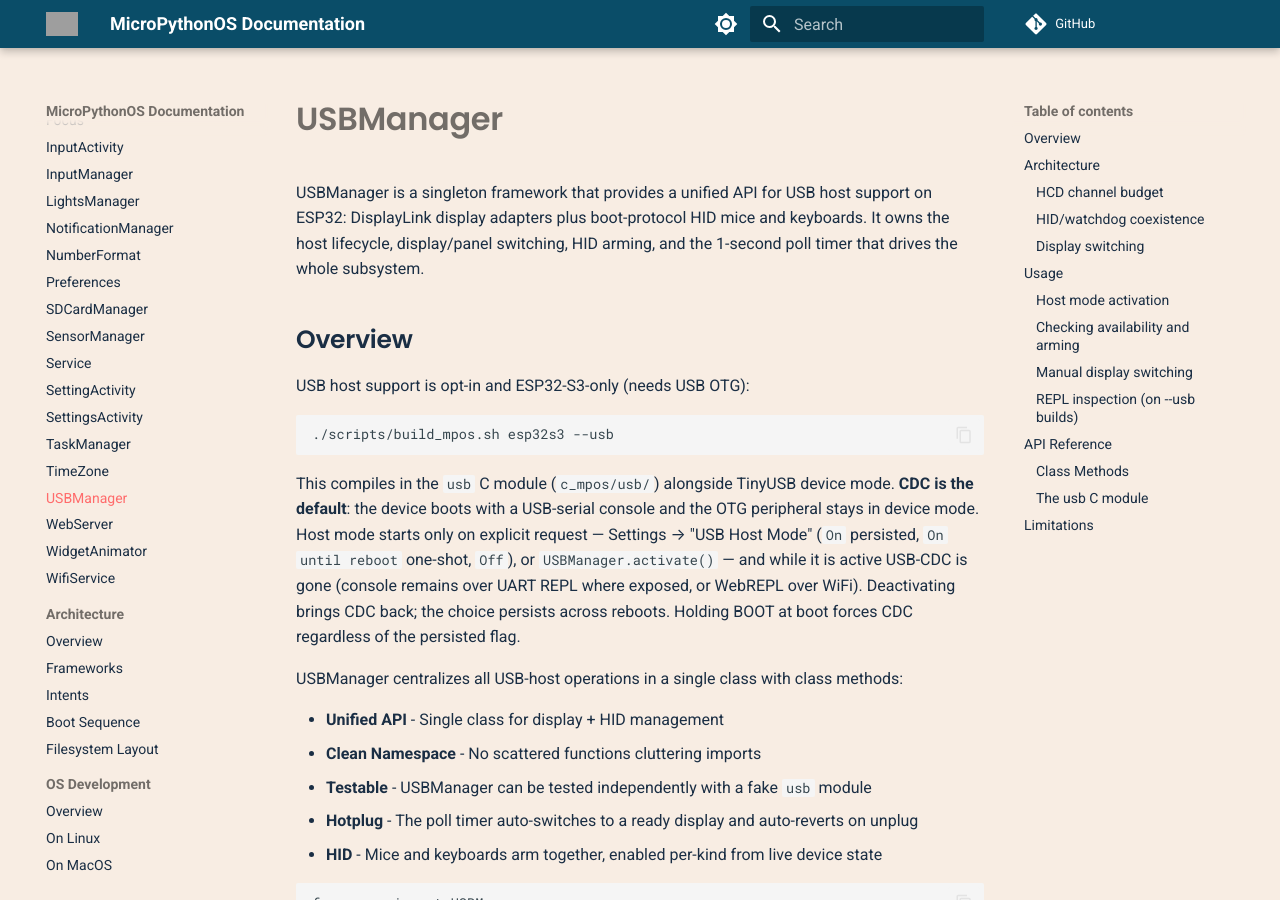
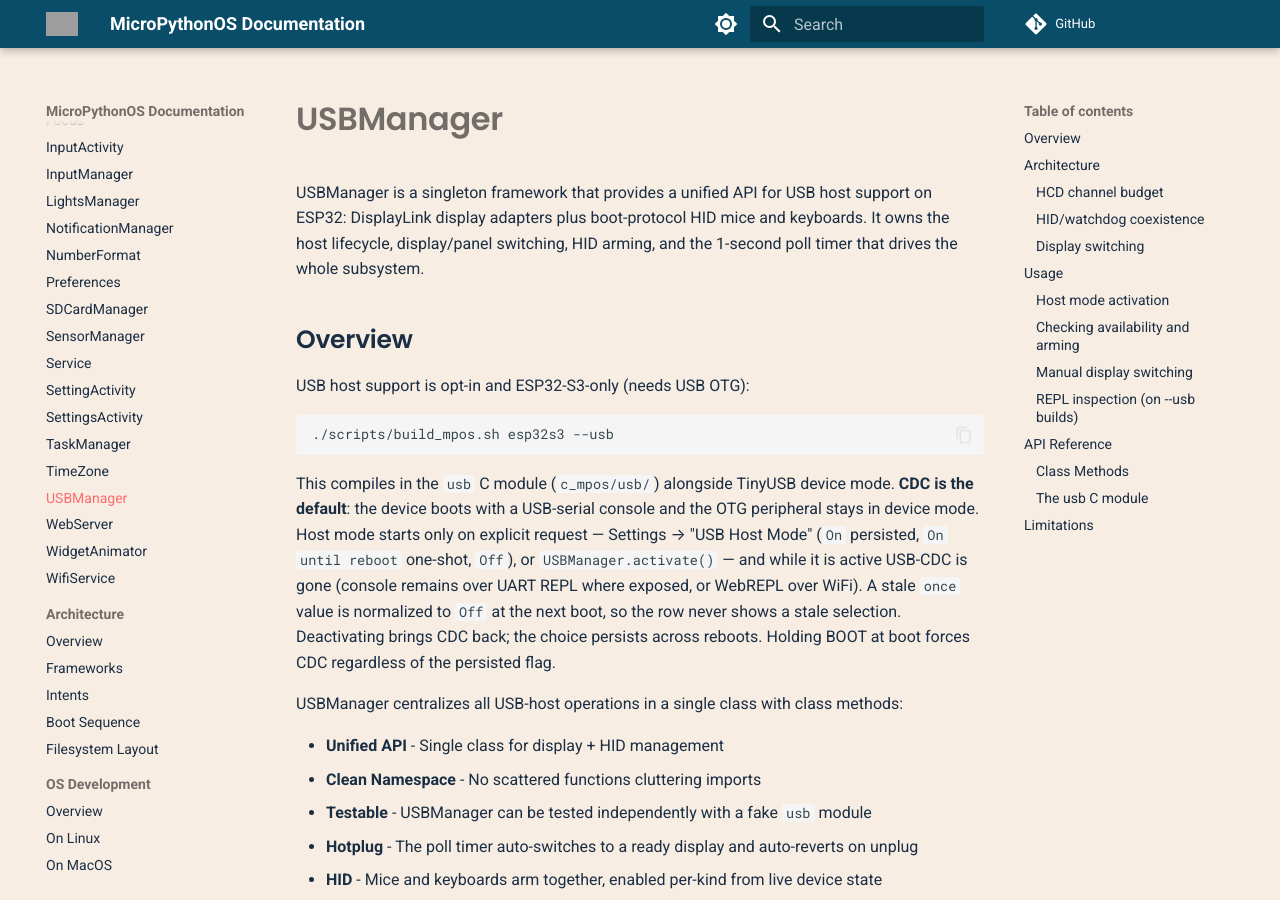
Before and after one commit to MicroPythonOS/docs, an MkDocs documentation site: the page built from docs/frameworks/usb-manager.md, in a window 1280 px wide and 900 px high. Built offline with MkDocs 1.6.1 and Material for MkDocs 9.7.7, drawn with Linux system fonts in a browser that asks for light colours; comment, search, counter and statistics services are not loaded; grey boxes are pictures that could not be loaded.

Commit message:
usb: document once normalization at boot

````diff
--- a/docs/frameworks/usb-manager.md
+++ b/docs/frameworks/usb-manager.md
@@ -10,7 +10,7 @@ USB host support is opt-in and ESP32-S3-only (needs USB OTG):
 ./scripts/build_mpos.sh esp32s3 --usb
 ```
 
-This compiles in the `usb` C module (`c_mpos/usb/`) alongside TinyUSB device mode. **CDC is the default**: the device boots with a USB-serial console and the OTG peripheral stays in device mode. Host mode starts only on explicit request — Settings → "USB Host Mode" (`On` persisted, `On until reboot` one-shot, `Off`), or `USBManager.activate()` — and while it is active USB-CDC is gone (console remains over UART REPL where exposed, or WebREPL over WiFi). Deactivating brings CDC back; the choice persists across reboots. Holding BOOT at boot forces CDC regardless of the persisted flag.
+This compiles in the `usb` C module (`c_mpos/usb/`) alongside TinyUSB device mode. **CDC is the default**: the device boots with a USB-serial console and the OTG peripheral stays in device mode. Host mode starts only on explicit request — Settings → "USB Host Mode" (`On` persisted, `On until reboot` one-shot, `Off`), or `USBManager.activate()` — and while it is active USB-CDC is gone (console remains over UART REPL where exposed, or WebREPL over WiFi). A stale `once` value is normalized to `Off` at the next boot, so the row never shows a stale selection. Deactivating brings CDC back; the choice persists across reboots. Holding BOOT at boot forces CDC regardless of the persisted flag.
 
 USBManager centralizes all USB-host operations in a single class with class methods:
 
````
